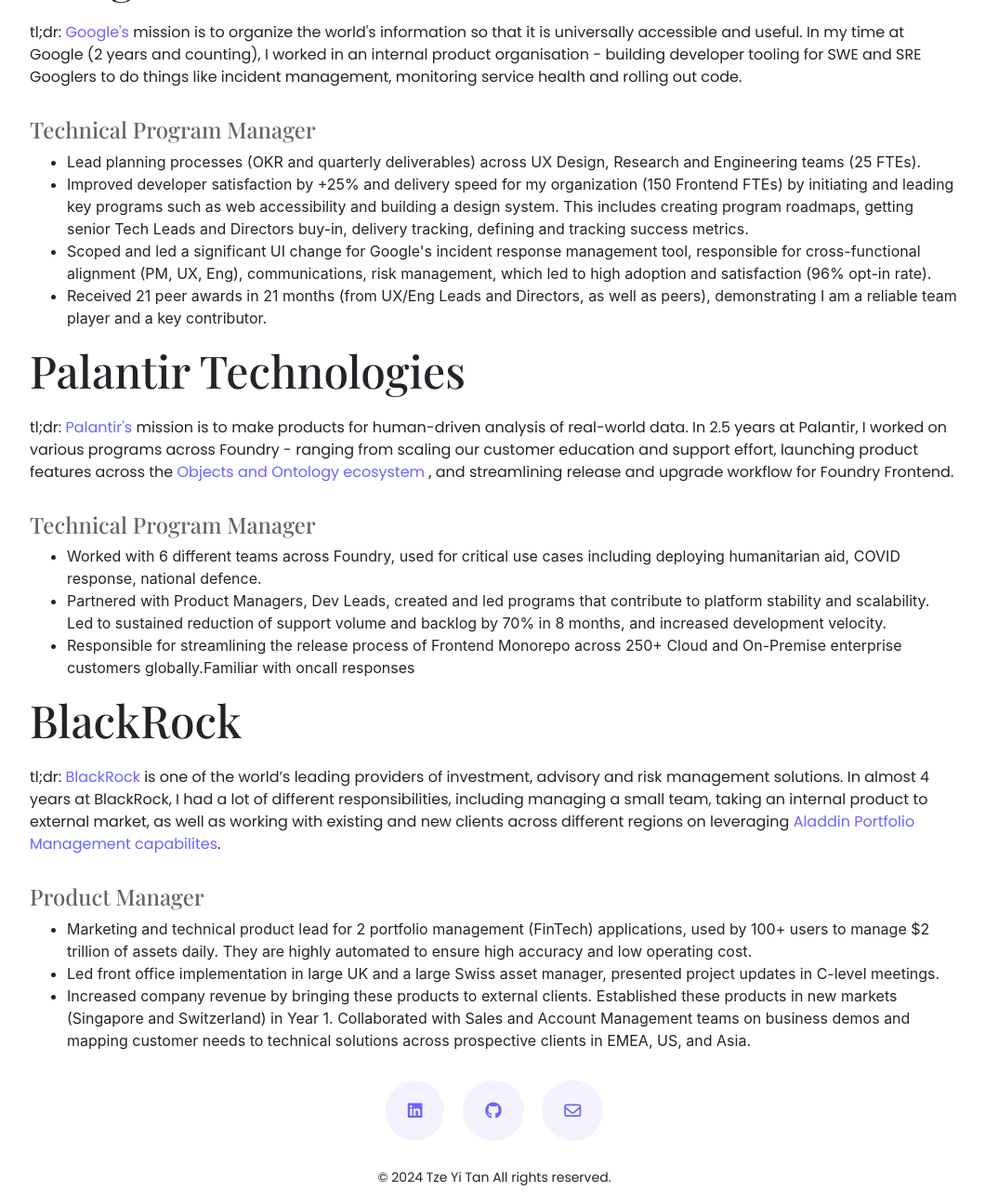
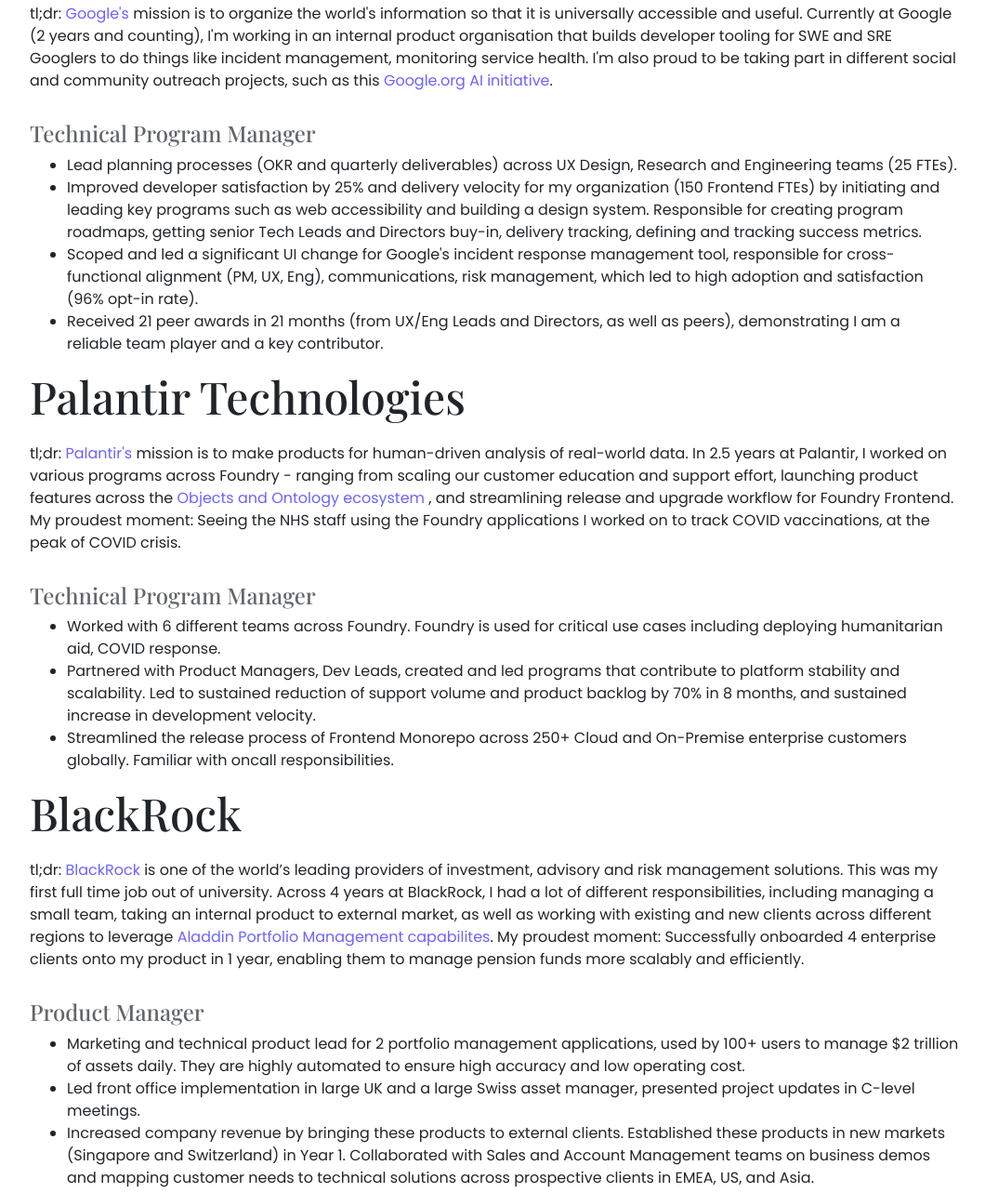
Before and after one commit to tze-tan/Tze-Portfolio, a plain HTML site: page work.html in a window 1280 px wide. Shown: the part 612-1894 px from the top of the page at 93% size, without its empty margins (108-1168 px from the left). Drawn offline with nearby package versions, Linux system fonts and the light colour scheme.

Commit message:
wording changes to work.html content
- also added target = "_blank" for all links

```diff
--- a/src/styles.css
+++ b/src/styles.css
@@ -45,6 +45,10 @@ p {
 
 a {
   color: var(--primary-color);
+}
+
+li {
+  font-family: var(--primary-font);
 }
 
 .homepage-intro-background {
@@ -115,7 +119,7 @@ footer {
 /* spacing and styles for beginning intro section of each page */
 .page-introductions {
   padding: 10px 0px;
-  margin: 20px 0 40px;
+  margin: 20px 0 20px;
 }
 
 .page-introductions h1 {
--- a/work.html
+++ b/work.html
@@ -122,13 +122,20 @@
           <div>
             <h2 class="text-left">Google</h2>
             <p>
-              tl;dr: <a href="https://about.google/">Google's</a> mission is to
-              organize the world's information so that it is universally
-              accessible and useful. In my time at Google (2 years and
-              counting), I worked in an internal product organisation - building
-              developer tooling for SWE and SRE Googlers to do things like
-              incident management, monitoring service health and rolling out
-              code.
+              tl;dr:
+              <a href="https://about.google/" target="_blank">Google's</a>
+              mission is to organize the world's information so that it is
+              universally accessible and useful. Currently at Google (2 years
+              and counting), I'm working in an internal product organisation
+              that builds developer tooling for SWE and SRE Googlers to do
+              things like incident management, monitoring service health. I'm
+              also proud to be taking part in different social and community
+              outreach projects, such as this
+              <a
+                href="https://globalgoals.withgoogle.com/globalgoals/"
+                target="_blank"
+                >Google.org AI initiative</a
+              >.
             </p>
             <h3 class="text-left">Technical Program Manager</h3>
             <ul>
@@ -137,12 +144,12 @@
                 UX Design, Research and Engineering teams (25 FTEs).
               </li>
               <li>
-                Improved developer satisfaction by +25% and delivery speed for
+                Improved developer satisfaction by 25% and delivery velocity for
                 my organization (150 Frontend FTEs) by initiating and leading
                 key programs such as web accessibility and building a design
-                system. This includes creating program roadmaps, getting senior
-                Tech Leads and Directors buy-in, delivery tracking, defining and
-                tracking success metrics.
+                system. Responsible for creating program roadmaps, getting
+                senior Tech Leads and Directors buy-in, delivery tracking,
+                defining and tracking success metrics.
               </li>
               <li>
                 Scoped and led a significant UI change for Google's incident
@@ -159,63 +166,74 @@
 
             <h2 class="text-left">Palantir Technologies</h2>
             <p>
-              tl;dr: <a href="https://www.palantir.com/">Palantir's</a> mission
-              is to make products for human-driven analysis of real-world data.
-              In 2.5 years at Palantir, I worked on various programs across
-              Foundry - ranging from scaling our customer education and support
-              effort, launching product features across the
+              tl;dr:
+              <a href="https://www.palantir.com/" target="_blank">Palantir's</a>
+              mission is to make products for human-driven analysis of
+              real-world data. In 2.5 years at Palantir, I worked on various
+              programs across Foundry - ranging from scaling our customer
+              education and support effort, launching product features across
+              the
               <a
                 href="https://www.palantir.com/platforms/foundry/foundry-ontology/"
+                target="_blank"
                 >Objects and Ontology ecosystem</a
               >
               , and streamlining release and upgrade workflow for Foundry
-              Frontend.
+              Frontend. My proudest moment: Seeing the NHS staff using the
+              Foundry applications I worked on to track COVID vaccinations, at
+              the peak of COVID crisis.
             </p>
             <h3 class="text-left">Technical Program Manager</h3>
             <ul>
               <li>
-                Worked with 6 different teams across Foundry, used for critical
-                use cases including deploying humanitarian aid, COVID response,
-                national defence.
+                Worked with 6 different teams across Foundry. Foundry is used
+                for critical use cases including deploying humanitarian aid,
+                COVID response.
               </li>
               <li>
                 Partnered with Product Managers, Dev Leads, created and led
                 programs that contribute to platform stability and scalability.
-                Led to sustained reduction of support volume and backlog by 70%
-                in 8 months, and increased development velocity.
+                Led to sustained reduction of support volume and product backlog
+                by 70% in 8 months, and sustained increase in development
+                velocity.
               </li>
               <li>
-                Responsible for streamlining the release process of Frontend
-                Monorepo across 250+ Cloud and On-Premise enterprise customers
-                globally.Familiar with oncall responses
+                Streamlined the release process of Frontend Monorepo across 250+
+                Cloud and On-Premise enterprise customers globally. Familiar
+                with oncall responsibilities.
               </li>
             </ul>
 
             <h2 class="text-left">BlackRock</h2>
             <p>
               tl;dr:
-              <a href="https://www.blackrock.com/corporate/about-us"
+              <a
+                href="https://www.blackrock.com/corporate/about-us"
+                target="_blank"
                 >BlackRock</a
               >
               is one of the world’s leading providers of investment, advisory
-              and risk management solutions. In almost 4 years at BlackRock, I
-              had a lot of different responsibilities, including managing a
-              small team, taking an internal product to external market, as well
-              as working with existing and new clients across different regions
-              on leveraging
+              and risk management solutions. This was my first full time job out
+              of university. Across 4 years at BlackRock, I had a lot of
+              different responsibilities, including managing a small team,
+              taking an internal product to external market, as well as working
+              with existing and new clients across different regions to leverage
               <a
                 href="https://www.blackrock.com/aladdin/offerings/aladdin-overview"
+                target="_blank"
                 >Aladdin Portfolio Management capabilites</a
-              >.
+              >. My proudest moment: Successfully onboarded 4 enterprise clients
+              onto my product in 1 year, enabling them to manage pension funds
+              more scalably and efficiently.
             </p>
 
             <h3 class="text-left">Product Manager</h3>
             <ul>
               <li>
                 Marketing and technical product lead for 2 portfolio management
-                (FinTech) applications, used by 100+ users to manage $2 trillion
-                of assets daily. They are highly automated to ensure high
-                accuracy and low operating cost.
+                applications, used by 100+ users to manage $2 trillion of assets
+                daily. They are highly automated to ensure high accuracy and low
+                operating cost.
               </li>
               <li>
                 Led front office implementation in large UK and a large Swiss
```
